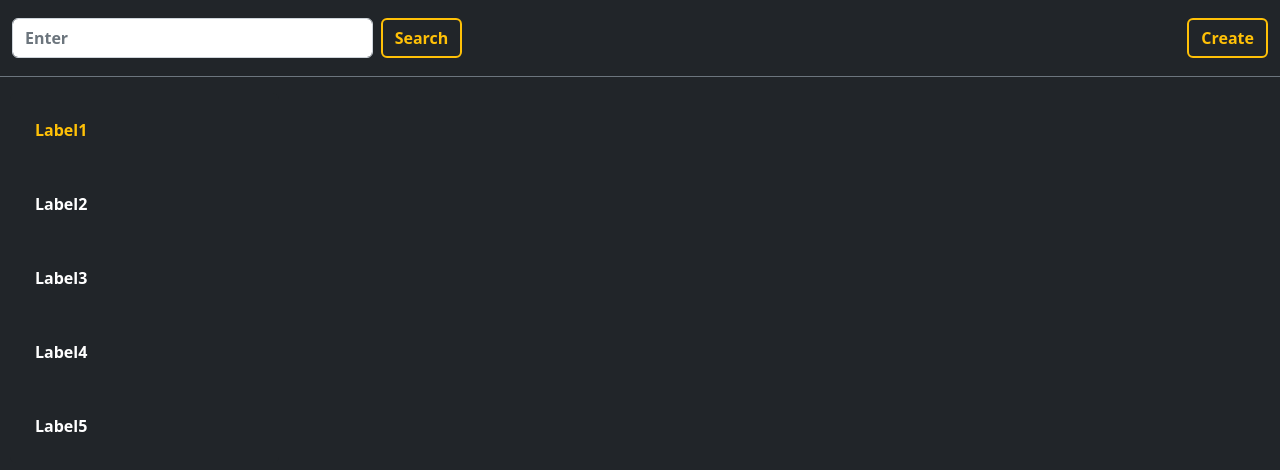
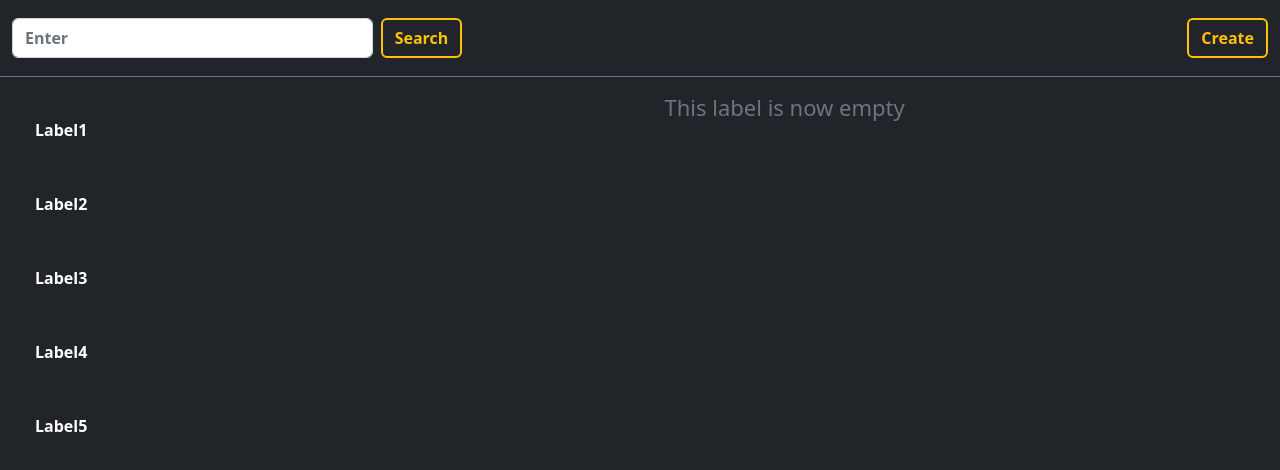
Before and after one commit to am1rfy/itcode, a Vue app: page / in a window 1280 px wide. Shown: the top 470 px of the page. Built offline with nearby package versions, Linux system fonts and the light colour scheme.

Commit message:
#8 - Поработал с директивами v-if, v-else, вычисляемыми свойствами

```diff
--- a/src/components/CardsContainer.vue
+++ b/src/components/CardsContainer.vue
@@ -1,5 +1,7 @@
 <template>
-  <div class="cards-container">
+  <div class="cards-container"
+       :style="activeLabelIsEmpty">
+    <template v-if="this.activeCardsIds.length !== 0">
       <div class="card bg-dark" v-for="card in activeCards" :key="card.id">
         <div class="card-header">
           <h6>{{card.path}}</h6>
@@ -11,6 +13,10 @@
           <a href="#" class="btn btn-outline-warning">Check out</a>
         </div>
       </div>
+    </template>
+    <template v-else>
+      <div class="label-empty">This label is now empty</div>
+    </template>
   </div>
 </template>
 
@@ -28,6 +34,9 @@ export default {
   computed: {
     activeCards() {
       return this.cards.filter(card => this.activeCardsIds.includes(card.id))
+    },
+    activeLabelIsEmpty() {
+      return this.activeCardsIds.length === 0 ? { justifyContent: 'center', textAlign: 'center' } : { justifyContent: 'initial', textAlign: 'initial' }
     }
   },
   data() {
@@ -92,4 +101,11 @@ export default {
   .card > .card-header > * {
     margin: 0;
   }
+  .label-empty {
+    color: var(--bs-gray-600);
+    font-weight: 400;
+    font-size: 1.375rem;
+    letter-spacing: 0;
+    line-height: 1.75rem;
+  }
 </style>
--- a/src/components/LabelsBar.vue
+++ b/src/components/LabelsBar.vue
@@ -18,7 +18,7 @@ export default {
   data() {
     return {
       labels: [
-        {id: 1, title: 'Label1', cardsIds: [1, 2], isSelected: true},
+        {id: 1, title: 'Label1', cardsIds: [1, 2], isSelected: false},
         {id: 2, title: 'Label2', cardsIds: [4], isSelected: false},
         {id: 3, title: 'Label3', cardsIds: [], isSelected: false},
         {id: 4, title: 'Label4', cardsIds: [3], isSelected: false},
```
Lines whose indentation alone changed are shown as unchanged.
